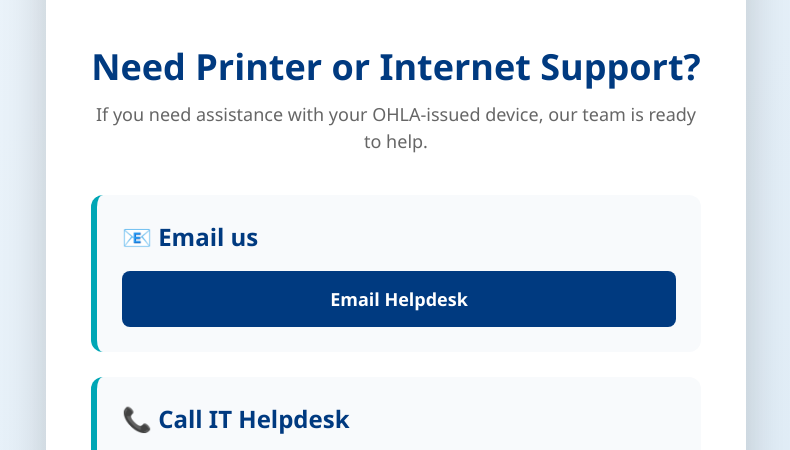
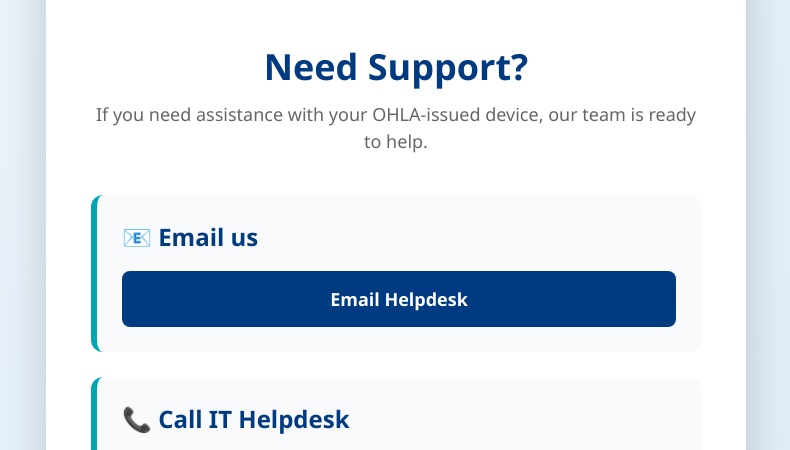
Before and after one commit to OHLA-Central/OHLA-IT-SUPPORT, a plain HTML site: page index.html in a window 1280 px wide. Shown: the part 312-762 px from the top of the page, without its empty margins (244-1034 px from the left). Drawn offline with Linux system fonts and the light colour scheme.

Commit message:
index.html

```diff
--- a/index.html
+++ b/index.html
@@ -209,7 +209,7 @@
 
 <div class="content">
 
-<h1>Need Printer or Internet Support?</h1>
+<h1>Need Support?</h1>
 
 <p class="subtitle">
 
```
